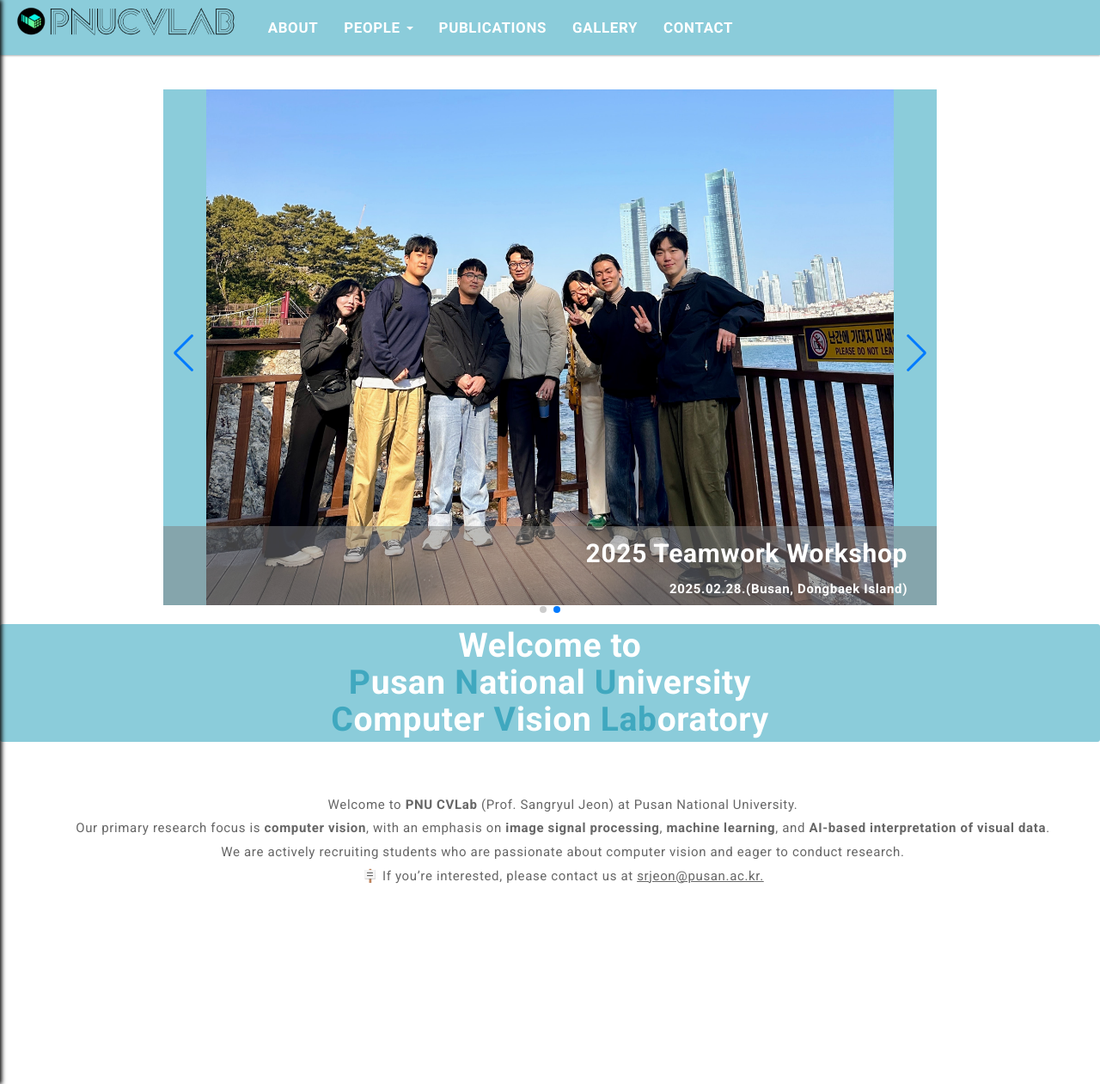
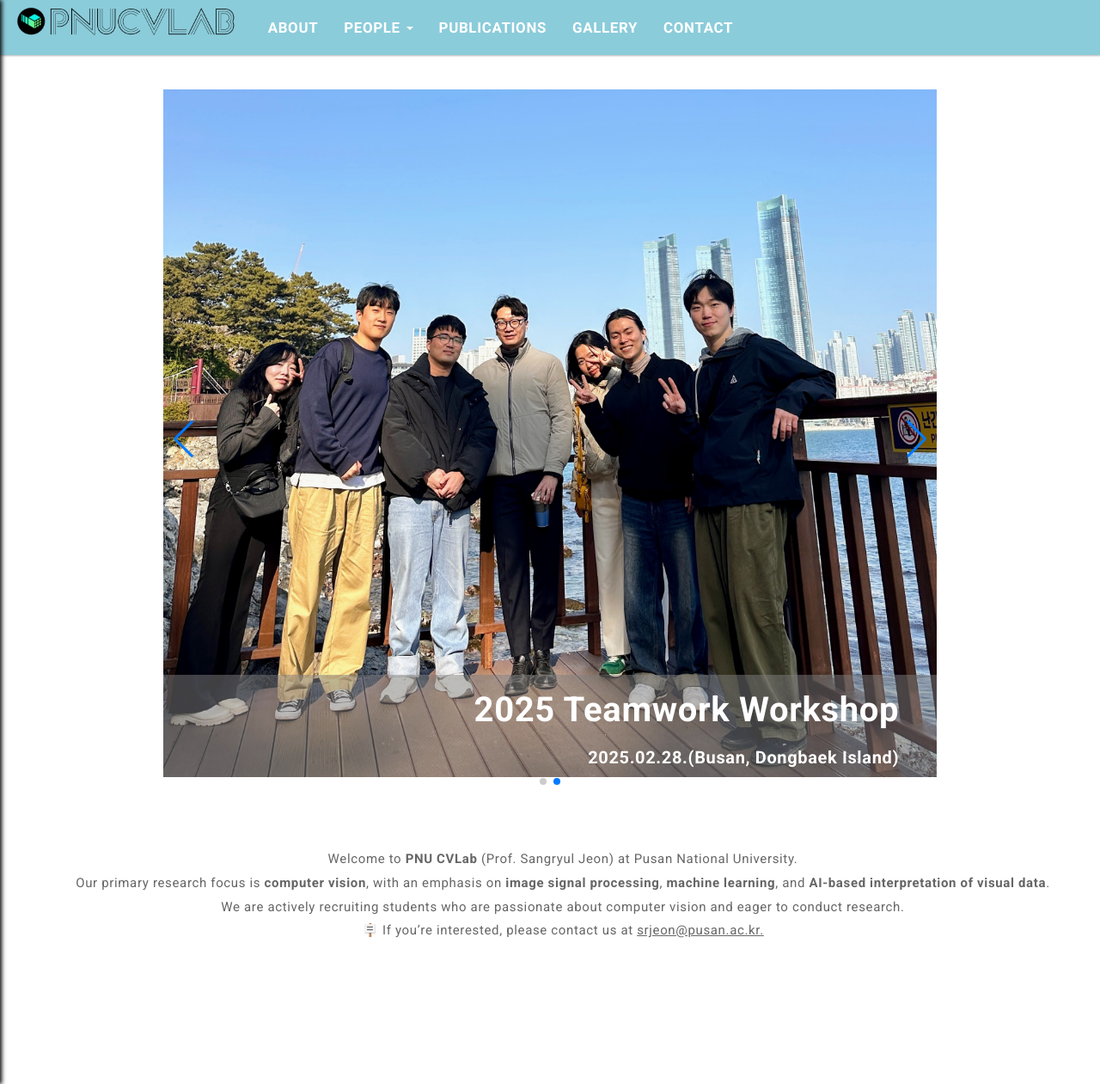
Before and after one commit to pnucvlab/pnucvlab.github.io, a Jekyll site: the page built from index.html, in a window 1280 px wide and 1261 px high. Shown: the whole window at 86% size. Built offline with Jekyll 4.4.1, drawn with Linux system fonts in a browser that asks for light colours; the list of posts is cut into pages by our own code.

Commit message:
edit home text

```diff
--- a/assets/css/main.css
+++ b/assets/css/main.css
@@ -18,14 +18,14 @@ body {
 
   .notice-swiper .swiper-slide .notice-image-wrapper {
 	position: relative;
-	height: 600px;
+	height: 800px;
 	width: auto;
 	background-color: #8bccda;
 	overflow: hidden;
   }
 
   .notice-swiper .notice-slide .notice-title {
-	font-size: 30px;
+	font-size: 40px;
 	font-weight: 700;
 	margin-right: 1em;
 	text-align: right;
@@ -39,7 +39,7 @@ body {
   }
 
   .notice-swiper .notice-slide .notice-text {
-	font-size: 15px;
+	font-size: 20px;
 	margin-right: 2em;
 	font-weight: 600;
 	text-align: right;
@@ -122,32 +122,6 @@ body {
 .container {
 	font-size: 0.6em;
 }
-
-.jumbotron {
-	position: relative;
-	left: 50%;
-	transform: translateX(-50%);
-	width: 100vw;
-	margin: 0;
-	padding: 1em 0;
-	background-color: #8bccda;
-	text-align: center;
-	font-size: 0.5em;
-  }
-
-  .jumbotron-title {
-	color: white;
-	font-weight: bold;
-	font-size: 10em;
-	margin: 0;
-	line-height: 1.1;
-  }
-
-  .jumbotron-title .highlight {
-	color: #40a8bf;
-	background: transparent;
-	font-weight: bold;
-  }
 
 .navbar-default {
 	background-color: #8bccda;
--- a/index.html
+++ b/index.html
@@ -38,7 +38,6 @@ permalink: /
           <div class="notice-text">2025.02.28.(Busan, Dongbaek Island)</div>
         </div>
       </div>
-=
 
     </div>
     <div class="swiper-pagination"></div>
@@ -46,22 +45,8 @@ permalink: /
     <div class="swiper-button-next"></div>
   </div>
 </div>
-<!-- /Notice Slider -->
-
-<div class="jumbotron">
-  <div class="jumbotron-title">
-    Welcome to <br>
-    <span class="highlight">P</span>usan
-    <span class="highlight">N</span>ational
-    <span class="highlight">U</span>niversity <br>
-    <span class="highlight">C</span>omputer
-    <span class="highlight">V</span>ision
-    <span class="highlight">Lab</span>oratory
-  </div>
-</div>
 
 <div class="container">
-
   <div class="home-intro">
     Welcome to <strong>PNU CVLab</strong> (Prof. Sangryul Jeon) at Pusan National University.<br>
     Our primary research focus is <b>computer vision</b>, with an emphasis on <b>image signal processing</b>, <b>machine learning</b>, and <b>AI-based interpretation of visual data</b>.
```
